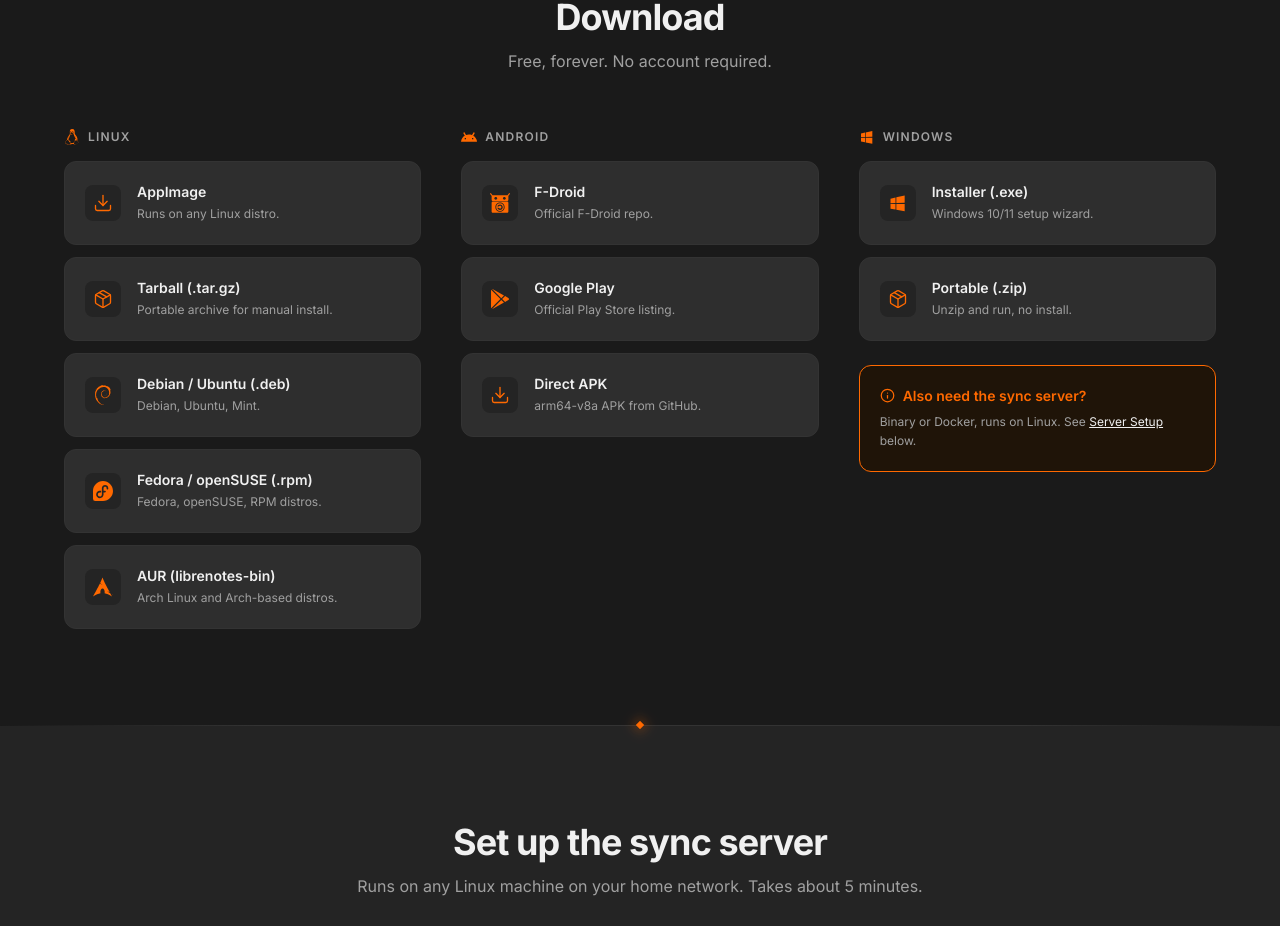
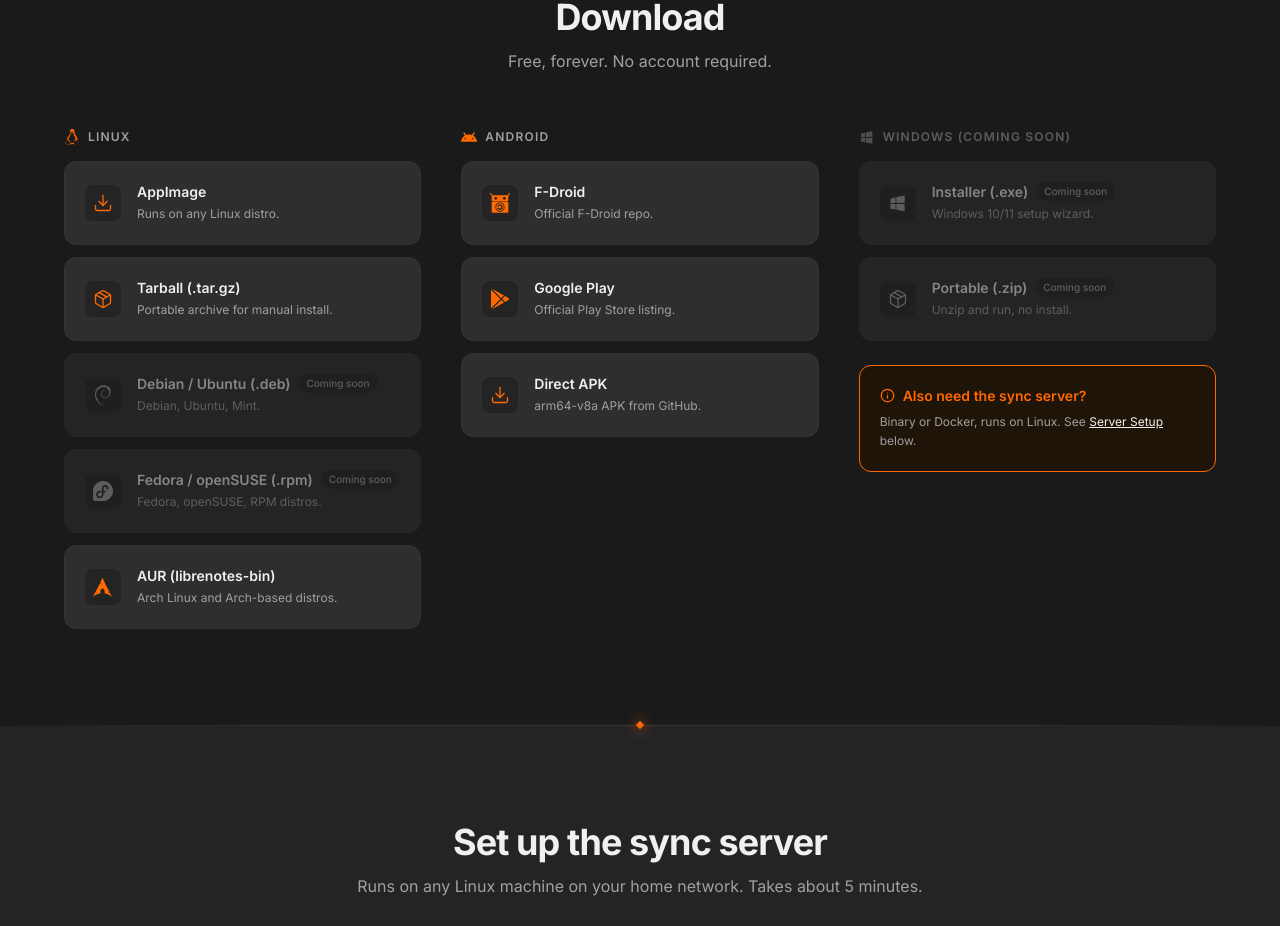
Before and after one commit to Piliii/LibreNotes, a Next.js app in the folder website/: page / in a window 1280 px wide. Shown: the part 3320-4246 px from the top of the page. Built offline with nearby package versions, Linux system fonts and the light colour scheme; no server answers.

Commit message:
feat(website): grey out Debian, Fedora and Windows downloads as coming soon

```diff
--- a/website/components/DownloadSection.js
+++ b/website/components/DownloadSection.js
@@ -25,12 +25,14 @@
     label: 'Debian / Ubuntu (.deb)',
     description: 'Debian, Ubuntu, Mint.',
     href: GH_RELEASE,
+    comingSoon: true,
     icon: <BrandIcon icon={siDebian} size={20} />,
   },
   {
     label: 'Fedora / openSUSE (.rpm)',
     description: 'Fedora, openSUSE, RPM distros.',
     href: GH_RELEASE,
+    comingSoon: true,
     icon: <BrandIcon icon={siFedora} size={20} />,
   },
   {
@@ -55,17 +57,52 @@
     label: 'Installer (.exe)',
     description: 'Windows 10/11 setup wizard.',
     href: GH_RELEASE,
+    comingSoon: true,
     icon: <BrandIcon icon={siWindows} size={20} />,
   },
   {
     label: 'Portable (.zip)',
     description: 'Unzip and run, no install.',
     href: GH_RELEASE,
+    comingSoon: true,
     icon: <Package size={20} strokeWidth={1.6} />,
   },
 ];
 
-function DownloadCard({ icon, label, description, href, badge }) {
+function DownloadCard({ icon, label, description, href, badge, comingSoon }) {
+  if (comingSoon) {
+    return (
+      <div
+        aria-disabled="true"
+        className="flex min-h-[84px] cursor-not-allowed select-none items-center gap-4 rounded-xl border p-5 opacity-50 grayscale"
+        style={{ background: 'var(--bg-elevated)', borderColor: 'var(--border)' }}
+      >
+        <div
+          className="shrink-0 rounded-lg p-2"
+          style={{ background: 'var(--bg-surface)', color: 'var(--text-secondary)' }}
+        >
+          {icon}
+        </div>
+        <div className="min-w-0 flex-1">
+          <div className="flex flex-wrap items-center gap-2">
+            <span className="text-sm font-semibold" style={{ color: 'var(--text-primary)' }}>
+              {label}
+            </span>
+            <span
+              className="rounded-full px-2 py-0.5 text-[10px] font-medium"
+              style={{ background: 'var(--bg-surface)', color: 'var(--text-secondary)' }}
+            >
+              Coming soon
+            </span>
+          </div>
+          <p className="mt-0.5 text-xs leading-relaxed" style={{ color: 'var(--text-secondary)' }}>
+            {description}
+          </p>
+        </div>
+      </div>
+    );
+  }
+
   return (
     <a
       href={href}
@@ -168,7 +205,9 @@
 
           {/* Windows */}
           <div>
-            <SectionLabel icon={<BrandIcon icon={siWindows} size={16} />}>Windows</SectionLabel>
+            <div className="opacity-50 grayscale">
+              <SectionLabel icon={<BrandIcon icon={siWindows} size={16} />}>Windows (coming soon)</SectionLabel>
+            </div>
             <div className="space-y-3">
               {WINDOWS_OPTIONS.map(o => (
                 <DownloadCard key={o.label} {...o} />
```
